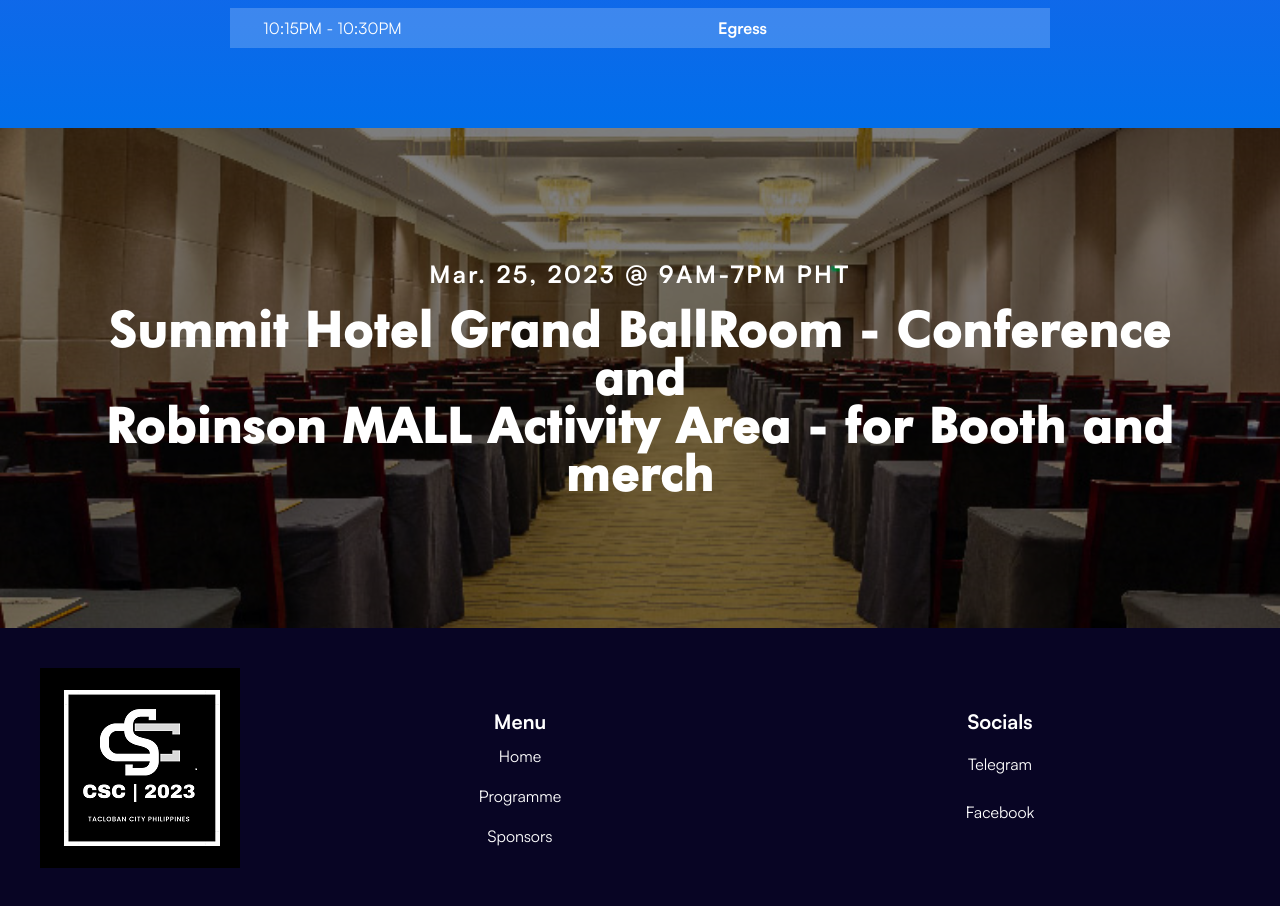
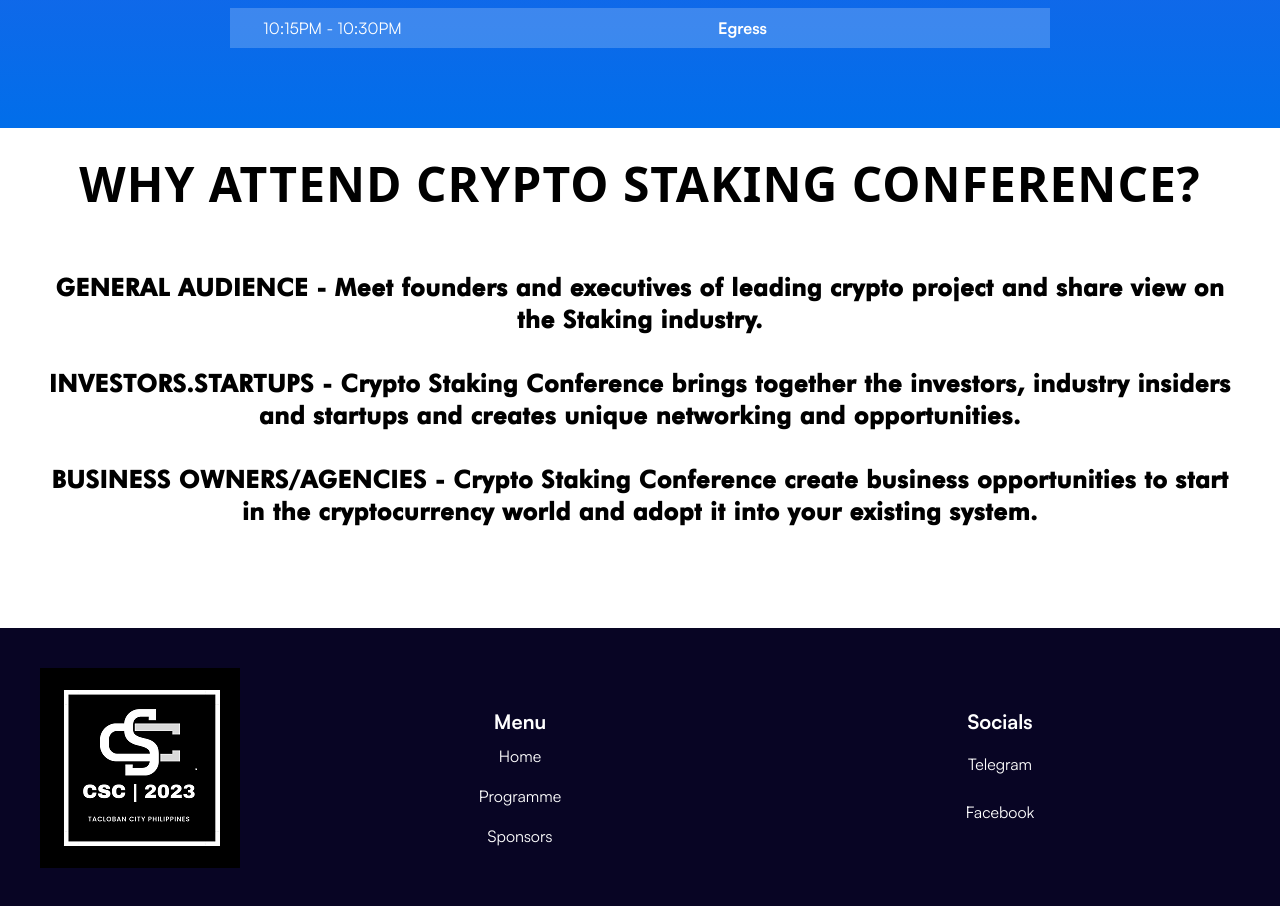
Before and after one commit to itsnalla/Event, a React (Create React App) app: page / in a window 1280 px wide. Shown: the part 6560-7466 px from the top of the page. Built offline with nearby package versions, Linux system fonts and the light colour scheme.

Commit message:
Update Home.tsx

```diff
--- a/src/pages/Home/Home.tsx
+++ b/src/pages/Home/Home.tsx
@@ -334,18 +334,36 @@ const Home: FC = () => {
         </div>
       </section>
 
-      <section className="h-[500px] w-screen bg-draper-two bg-cover bg-center text-white">
-        <div className="flex h-full w-full flex-col items-center justify-center bg-dim p-10">
-          <h2 className="mb-4 text-center font-satoshi text-xl font-bold tracking-widest md:text-2xl">
-          Mar. 25, 2023 @ 9AM-7PM PHT
-          </h2>
-          <h1 className="text-center font-futura text-3xl font-bold tracking-wide md:text-5xl">
-          Summit Hotel Grand BallRoom - Conference
-            <h2>
-              <span>and</span>
-            </h2>
-            Robinson MALL Activity Area - for Booth and merch
-          </h1>
+      <section className="h-[500px] w-screen text-center bg-center text-black">
+      <div className="flex flex-col items-center text-black">
+      <h4 className="mb-8 max-w-[1200px] text-center font-futura text-3xl font-bold tracking-wide md:text-2xl"></h4>
+        <p className="text-center text-xl font-bold tracking-[1px] md:text-5xl">
+          WHY ATTEND CRYPTO STAKING CONFERENCE?
+        </p>
+        <h4 className="mb-8 max-w-[1200px] text-center font-futura text-3xl font-bold tracking-wide md:text-2xl"></h4>
+        <h4 className="mb-8 max-w-[1200px] text-center font-futura text-3xl font-bold tracking-wide md:text-2xl"></h4>
+         <div>
+        <h1 className="mb-8 max-w-[1200px] text-center font-futura text-3xl font-bold tracking-wide md:text-2xl">
+         GENERAL AUDIENCE -
+         Meet founders and executives of leading crypto project and
+         share view on the Staking industry.
+         </h1>
+
+        <h3 className="mb-8 max-w-[1200px] text-center font-futura text-3xl font-bold tracking-wide md:text-2xl">
+         <span>INVESTORS.STARTUPS -
+         Crypto Staking Conference brings together the investors, industry insiders
+         and startups and creates unique networking and opportunities.
+         </span>
+         </h3>
+
+         <h3 className="mb-8 max-w-[1200px] text-center font-futura text-3xl font-bold tracking-wide md:text-2xl">
+         <span>BUSINESS OWNERS/AGENCIES -
+         Crypto Staking Conference create business opportunities to start in the cryptocurrency world
+         and adopt it into your existing system.
+         </span>
+         </h3>
+
+         </div>
         </div>
       </section>
 
```
